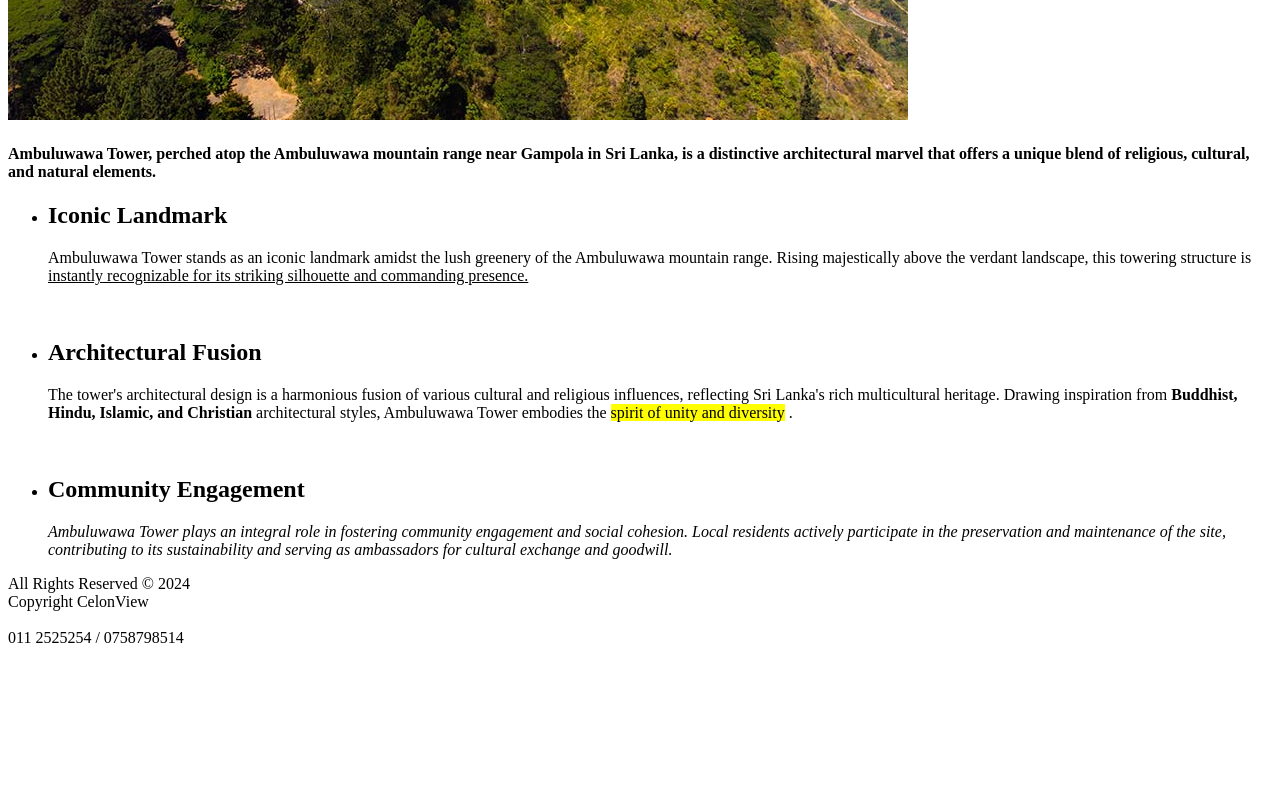
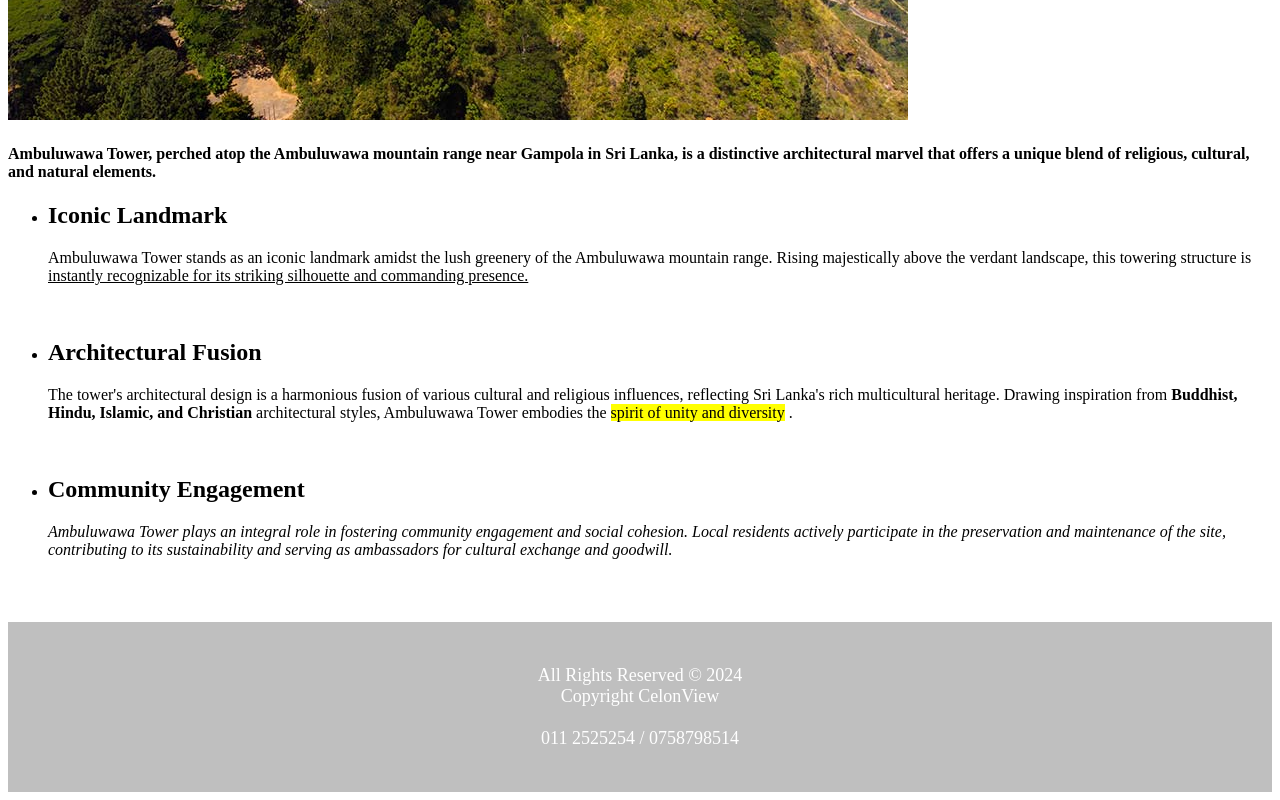
Before and after one commit to chamithKavinda/Ceylon-View, a plain HTML site: page ambuluwawa.html in a window 1280 px wide. Shown: the part 555-1355 px from the top of the page. Before the commit the page ends 1218 px from the top, so only its background shows below. Drawn offline with Linux system fonts and the light colour scheme.

Commit message:
Destination 2,3 css implemented

```diff
--- a/css/Ambuluwawa.css
+++ b/css/Ambuluwawa.css
@@ -5,3 +5,18 @@
 .col-2{
     flex-basis: 60%;
 }
+
+.copyright{
+    width: 100%;
+    margin-top: 5%;
+    text-align: center;
+    padding: 25px 0;
+    background-color: gray;
+    opacity: 0.5;
+}
+
+.Copyrighttext{
+    color: white;
+    font-size: large;
+    font-weight: 300;
+}
--- /dev/null
+++ b/css/ArugamBayBeach.css
@@ -0,0 +1,38 @@
+.title{
+    color: black;
+    margin-top: 5%;
+    margin-left: 5%;
+    font-size: 60px;
+    font-weight: 400;
+}
+
+.img-arugambay{
+    width: 1000px ;
+    height: 500px;
+    margin-left: 10%;
+}
+
+.des-aru{
+    margin-left: 5%;
+    font-size: large;
+}
+
+.dec2{
+    margin-left: 5%;
+    font-size: large;
+}
+
+.copyright{
+    width: 100%;
+    margin-top: 5%;
+    text-align: center;
+    padding: 25px 0;
+    background-color: gray;
+    opacity: 0.5;
+}
+
+.Copyrighttext{
+    color: white;
+    font-size: large;
+    font-weight: 300;
+}
--- /dev/null
+++ b/css/EllaRock.css
@@ -0,0 +1,24 @@
+.ellaRock-img{
+    background-image: url(/assest/ellaRock01.jpg);
+                background-size: cover;
+                background-position: center;
+                background-repeat: no-repeat;
+                height: 100vh;
+                margin: 0;
+                padding: 0;
+}
+
+.copyright{
+    width: 100%;
+    margin-top: 5%;
+    text-align: center;
+    padding: 25px 0;
+    background-color: gray;
+    opacity: 0.5;
+}
+
+.Copyrighttext{
+    color: white;
+    font-size: large;
+    font-weight: 300;
+}
```
Also changed, not shown: ArugamBayBeach.html (+1 -1 lines), Pstyle.css (+0 -40 lines), ellaRock.html (+1 -1 lines).
